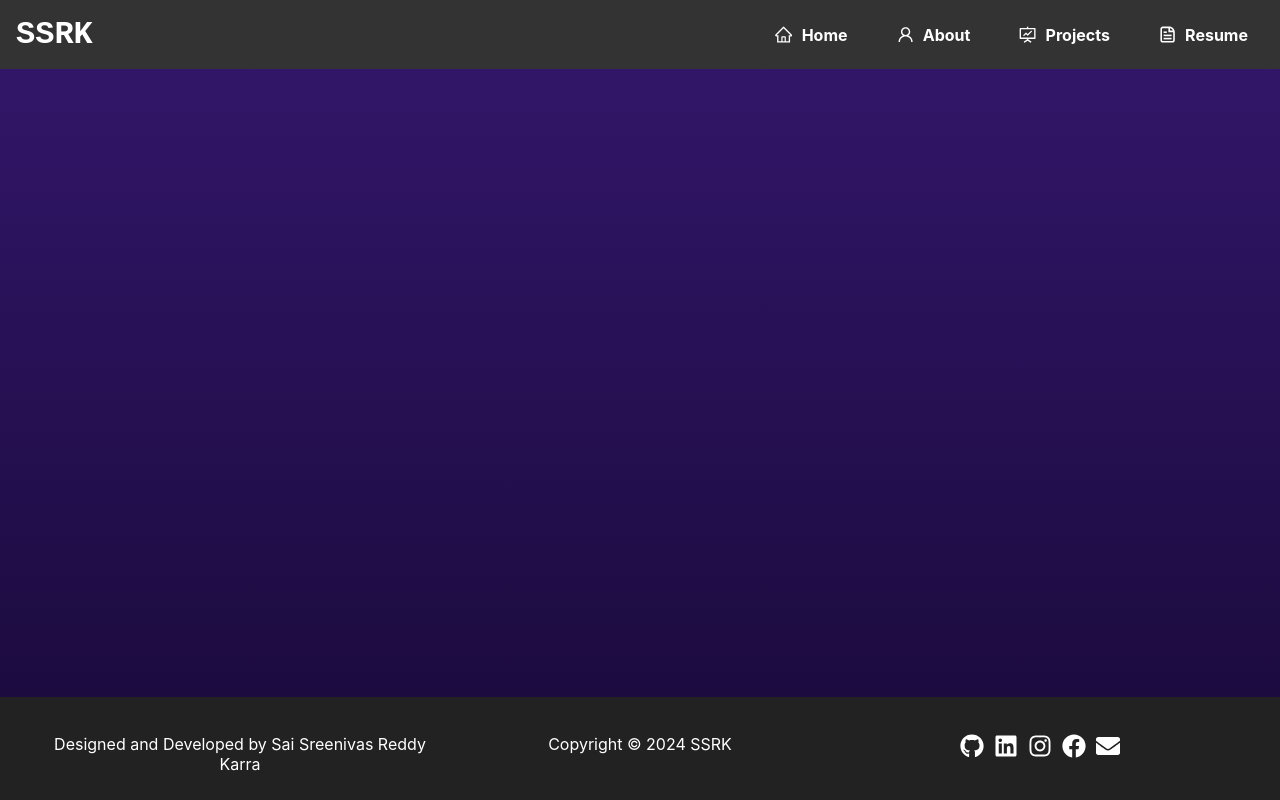
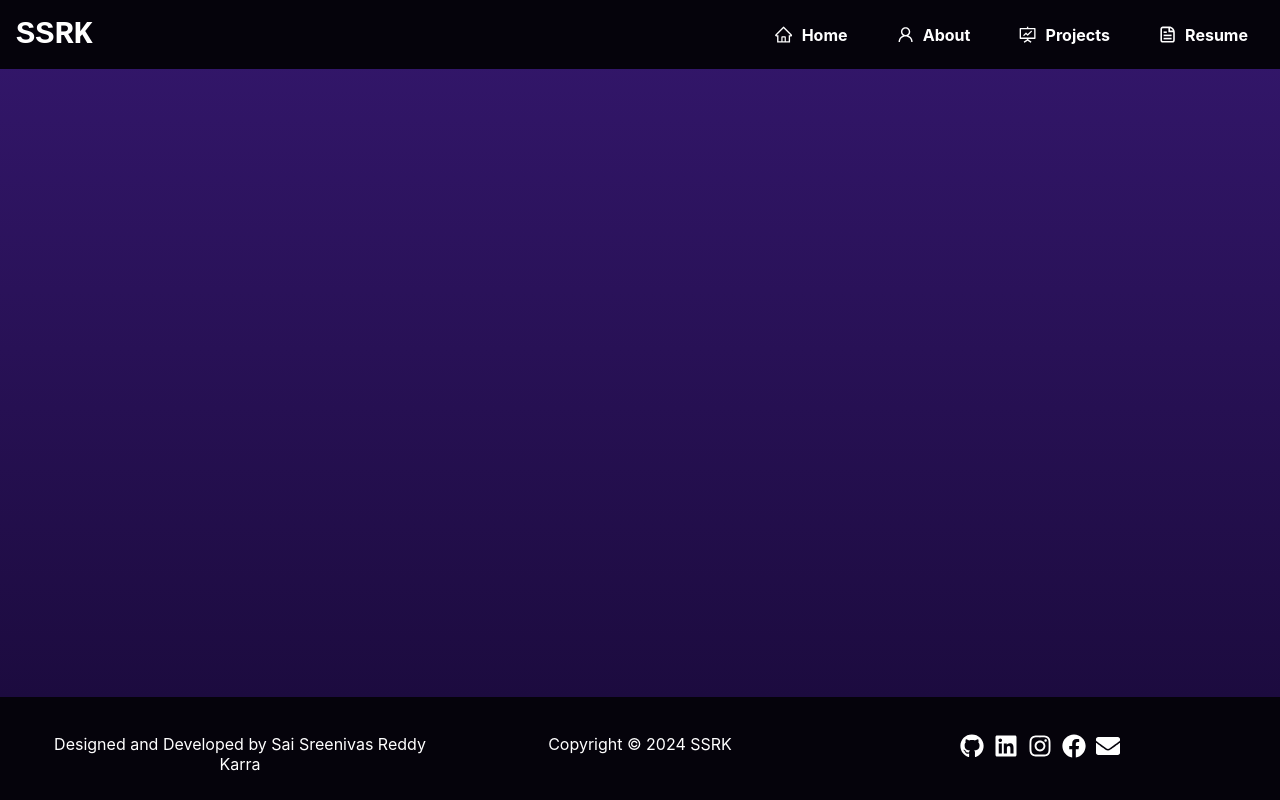
Before and after one commit to sreenivas98/my-portfolio, a React (Create React App) app: page / in a window 1280 px wide. Built offline with nearby package versions, Linux system fonts and the light colour scheme.

Commit message:
Background changes for footer and navbar

```diff
--- a/src/components/CSS/Footer.css
+++ b/src/components/CSS/Footer.css
@@ -1,6 +1,6 @@
 /* src/CSS/Footer.css */
 .footer {
-    background: #222;
+    background: rgb(5, 3, 11);
     color: #fff;
     padding: 5px 0;
     width: 100%;
--- a/src/components/CSS/navbar.css
+++ b/src/components/CSS/navbar.css
@@ -4,7 +4,7 @@
   display: flex;
   justify-content: space-between;
   align-items: center;
-  background-color: #333;
+  background-color: rgb(5, 3, 11);
   padding: 1rem;
   width: 100%;
   box-sizing: border-box;
@@ -20,8 +20,6 @@
   font-weight: bolder;
   font-family: 'Courier New', Courier, monospace;
   font-size: 2rem;
-  margin:0;
-  padding:0;
 }
 
 .navbar-links {
@@ -91,12 +89,14 @@
     top: 60px; /* Adjust based on the height of your navbar */
     left: 0;
     width: 100%;
-    background-color: #333;
+    /* background-color: #333; */
+    background-color: rgb(5, 3, 11);
     overflow: hidden;
     max-height: 0; /* Initially collapsed */
     opacity: 0; /* Initially hidden */
     transition: max-height 0.5s ease-in-out, opacity 0.5s ease-in-out, transform 0.5s ease-in-out;
     z-index: 999;
+    padding-bottom:1rem;
   }
 
   .navbar-links.open {
```
